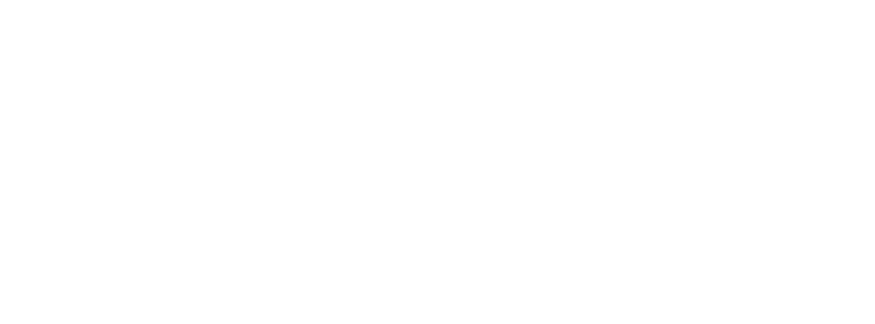
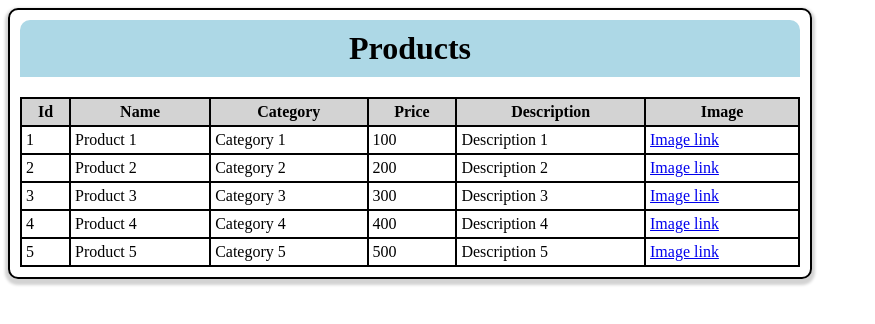
Before and after one commit to ro-msg-angular-training/online-shop-career-start-2022-LechintanTudor, an Angular app in the folder online-shop/: page /product-list in a window 1280 px wide. Before the commit this address led to /. Shown: the top 324 px of the page, without its empty margins (0-875 px from the left). Built offline with nearby package versions, Linux system fonts and the light colour scheme.

Commit message:
Chapter 2: Implement product list component

```diff
--- a/online-shop/src/app/app-routing.module.ts
+++ b/online-shop/src/app/app-routing.module.ts
@@ -1,11 +1,13 @@
 import { NgModule } from '@angular/core';
 import { RouterModule, Routes } from '@angular/router';
 import { IndexComponent } from './index/index.component';
+import { ProductListComponent } from './product-list/product-list.component';
 import { ProductComponent } from './product/product.component';
 
 const routes: Routes = [
   { path: '', component: IndexComponent },
   { path: 'product', component: ProductComponent },
+  { path: 'product-list', component: ProductListComponent },
 ];
 
 @NgModule({
--- a/online-shop/src/app/app.module.ts
+++ b/online-shop/src/app/app.module.ts
@@ -5,12 +5,14 @@
 import { AppComponent } from './app.component';
 import { ProductComponent } from './product/product.component';
 import { IndexComponent } from './index/index.component';
+import { ProductListComponent } from './product-list/product-list.component';
 
 @NgModule({
   declarations: [
     AppComponent,
     ProductComponent,
-    IndexComponent
+    IndexComponent,
+    ProductListComponent
   ],
   imports: [
     BrowserModule,
--- a/online-shop/src/app/index/index.component.html
+++ b/online-shop/src/app/index/index.component.html
@@ -1,4 +1,5 @@
 <h1>Index</h1>
 <ul>
     <li><a routerLink="/product">Product component</a></li>
+    <li><a routerLink="/product-list">Product list component</a></li>
 </ul>
--- /dev/null
+++ b/online-shop/src/app/product-list/product-list.component.html
@@ -0,0 +1,23 @@
+<div id="container">
+    <h1>Products</h1>
+    <table>
+        <thead>
+            <th>Id</th>
+            <th>Name</th>
+            <th>Category</th>
+            <th>Price</th>
+            <th>Description</th>
+            <th>Image</th>
+        </thead>
+        <tbody>
+            <tr *ngFor="let product of products">
+                <td>{{ product.id }}</td>
+                <td>{{ product.name }}</td>
+                <td>{{ product.category }}</td>
+                <td>{{ product.price }}</td>
+                <td>{{ product.description }}</td>
+                <td><a href="{{ product.image }}">Image link</a></td>
+            </tr>
+        </tbody>
+    </table>
+</div>
--- /dev/null
+++ b/online-shop/src/app/product-list/product-list.component.scss
@@ -0,0 +1,39 @@
+#container {
+    border: 2px solid black;
+    border-radius: 10px;
+    display: grid;
+    grid-template-areas:
+        "title"
+        "content";
+    grid-template-rows: auto 1fr;
+    width: 800px;
+    box-shadow: 0 3px 3px 3px lightgray;
+}
+
+h1 {
+    grid-area: title;
+    text-align: center;
+    border-top-left-radius: 10px;
+    border-top-right-radius: 10px;
+    background-color: lightblue;
+    margin: 10px;
+    padding: 10px;
+}
+
+table {
+    table-layout: fixed;
+    grid-area: content;
+    border: 2px solid black;
+    border-collapse: collapse;
+    margin: 10px;
+}
+
+th {
+    background-color: lightgray;
+}
+
+td, th {
+    border: 2px solid black;
+    border-collapse: collapse;
+    padding: 4px;
+}
--- /dev/null
+++ b/online-shop/src/app/product-list/product-list.component.ts
@@ -0,0 +1,19 @@
+import { Component } from '@angular/core';
+import { Product } from '../data/product';
+
+@Component({
+  selector: 'app-product-list',
+  templateUrl: './product-list.component.html',
+  styleUrls: ['./product-list.component.scss']
+})
+export class ProductListComponent {
+  products: Product[] = [
+    { id: 1, name: 'Product 1', category: 'Category 1', price: 100, image: 'https://i.imgur.com/tOSAuTR.jpeg', description: 'Description 1' },
+    { id: 2, name: 'Product 2', category: 'Category 2', price: 200, image: 'https://i.imgur.com/tOSAuTR.jpeg', description: 'Description 2' },
+    { id: 3, name: 'Product 3', category: 'Category 3', price: 300, image: 'https://i.imgur.com/tOSAuTR.jpeg', description: 'Description 3' },
+    { id: 4, name: 'Product 4', category: 'Category 4', price: 400, image: 'https://i.imgur.com/tOSAuTR.jpeg', description: 'Description 4' },
+    { id: 5, name: 'Product 5', category: 'Category 5', price: 500, image: 'https://i.imgur.com/tOSAuTR.jpeg', description: 'Description 5' },
+  ];
+
+  constructor() { }
+}
```
Also changed, not shown: 1 other file (tests, documents, lock files or other folders).
